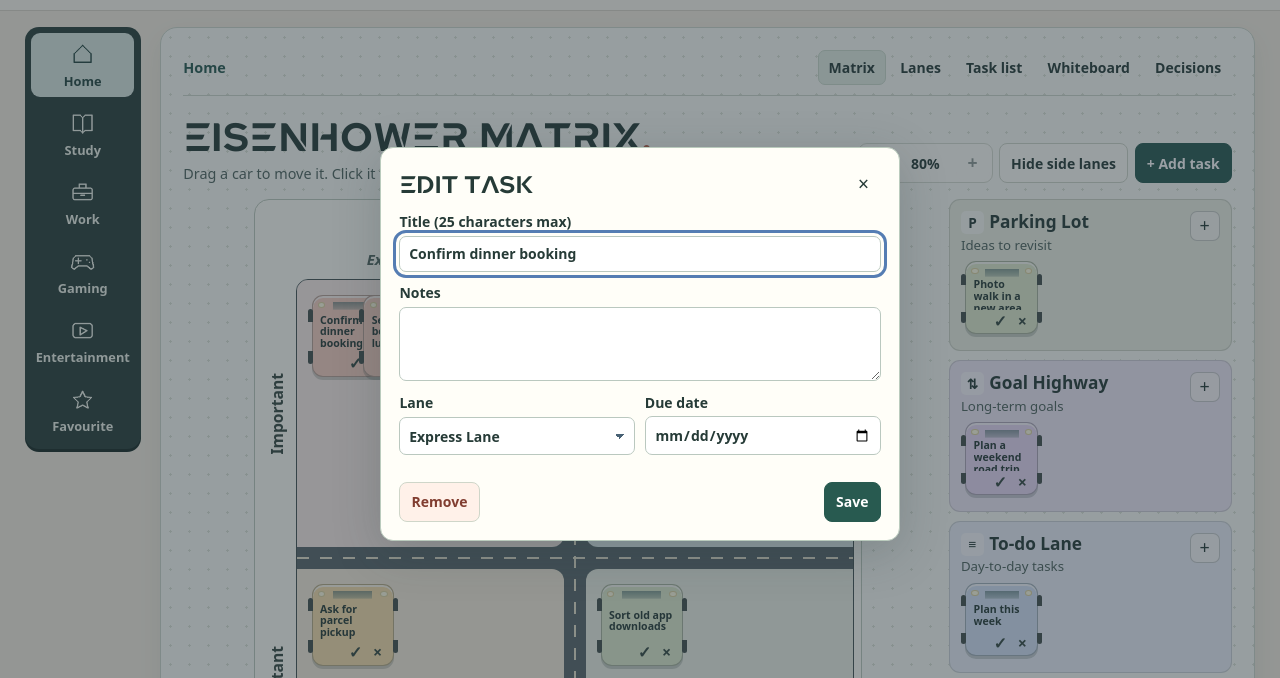
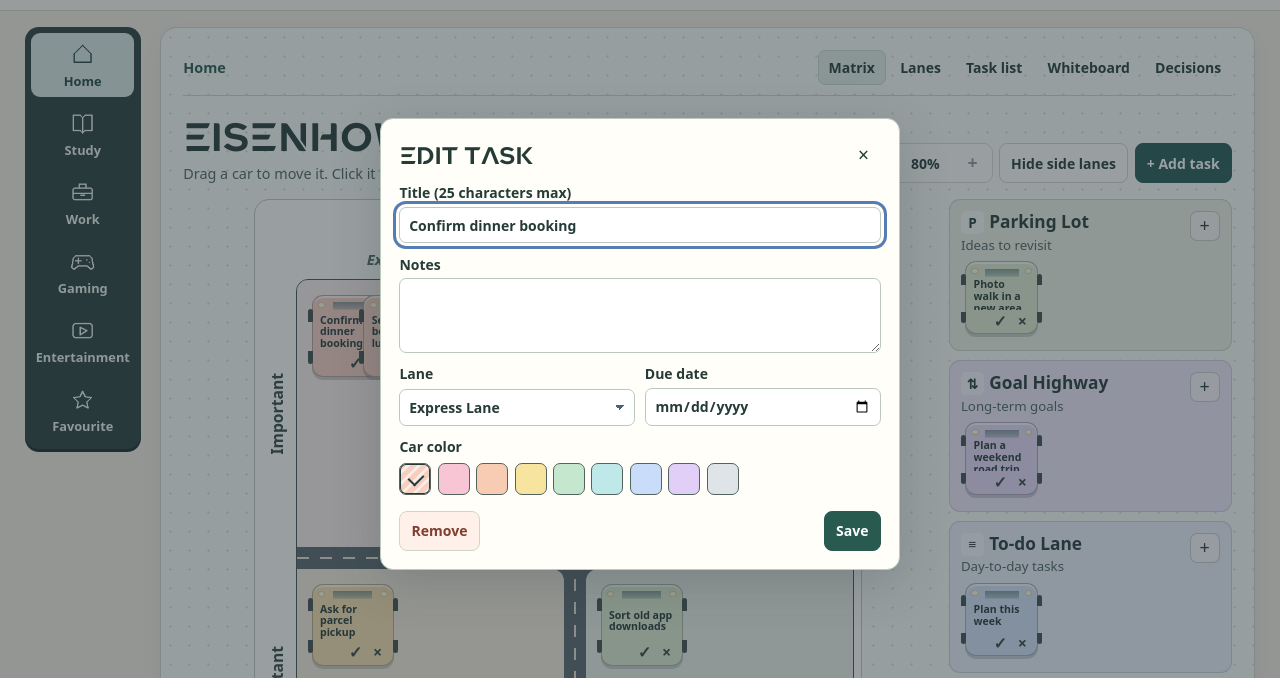
Before and after one commit to Dymon18/tasklane, a website built with Vite: page index.html in a window 1280 px wide. Both pictures are taken after a click on the button "Confirm dinner booking". Shown: the part 56-734 px from the top of the page. Built offline with nearby package versions, Linux system fonts and the light colour scheme.

Commit message:
Add pastel color choices for TaskLane cars

```diff
--- a/index.html
+++ b/index.html
@@ -229,6 +229,7 @@
         <label>Due date<input id="task-due" type="date"></label>
       </div>
       <label id="task-shopping-field" hidden>Shopping category<select id="task-shopping-category" disabled></select></label>
+      <fieldset id="task-car-color" class="car-color"><legend>Car color</legend></fieldset>
       <p id="task-error" class="error" role="status"></p>
       <div class="dialog-actions">
         <button type="button" id="task-delete" class="button danger" hidden>Remove</button>
@@ -256,6 +257,7 @@
         <label>Notes<textarea id="whiteboard-car-notes" rows="3" maxlength="2000"></textarea></label>
       </div>
       <label id="whiteboard-car-paste-field" hidden>Text to paste<textarea id="whiteboard-car-paste-text" rows="4" maxlength="2026" disabled></textarea></label>
+      <fieldset id="whiteboard-car-color" class="car-color"><legend>Car color</legend></fieldset>
       <p id="whiteboard-car-error" class="error" role="status"></p>
       <div class="dialog-actions">
         <button type="button" id="whiteboard-car-remove" class="button danger" hidden>Remove</button>
--- a/src/board.js
+++ b/src/board.js
@@ -1,5 +1,6 @@
 import { clampPosition, findMatrixSpot, fitsMatrix, inset, randomPosition } from './matrix-placement.js'
-import { createCarNote, layOutNotes, measureMatrix, otherMatrixPositions, renderedPosition, setPreferredPosition, titleLimit } from './car-notes.js'
+import { carColor, createCarNote, fillCarColors, layOutNotes, measureMatrix, otherMatrixPositions,
+  renderedPosition, setPreferredPosition, titleLimit } from './car-notes.js'
 
 const byId = (id) => document.getElementById(id)
 const create = (tag, value, className) => {
@@ -48,6 +49,8 @@ export function createBoard({ get, update, notify }) {
   const title = byId('task-title')
   const notes = byId('task-notes')
   const laneInput = byId('task-lane')
+  const colorField = byId('task-car-color')
+  const colorInput = fillCarColors(colorField)
   const due = byId('task-due')
   const categoryField = byId('task-shopping-field')
   const categoryInput = byId('task-shopping-category')
@@ -87,6 +90,7 @@ export function createBoard({ get, update, notify }) {
     laneInput.replaceChildren(...Object.entries(lanes).filter(([, option]) => Boolean(option.swot) === Boolean(isSwot))
       .map(([key, option]) => new Option(option.name, key)))
     laneInput.value = card?.lane ?? lane
+    colorInput.value = carColor(card?.color)
     categoryInput.value = shoppingCategory(card?.shoppingCategory ?? category)
     byId('task-error').textContent = ''
     byId('task-delete').hidden = !card
@@ -101,6 +105,7 @@ export function createBoard({ get, update, notify }) {
     due.closest('label').hidden = Boolean(isNote)
     categoryField.hidden = laneInput.value !== 'shopping'
     categoryInput.disabled = categoryField.hidden
+    colorField.style.setProperty('--default-car-tint', lanes[laneInput.value].car)
   }
 
   function remove(card) {
@@ -136,9 +141,8 @@ export function createBoard({ get, update, notify }) {
   }
 
   function makeCard(card) {
-    const { item, content } = createCarNote(card, () => edit(card))
+    const { item, content } = createCarNote(card, () => edit(card), lanes[card.lane].car)
     if (card.done) item.classList.add('done')
-    item.style.setProperty('--car', lanes[card.lane].car)
     if (card.position) setPreferredPosition(item, card.position)
     if (card.due) content.append(create('span', dateText(card.due), 'task-detail'))
     item.append(actions(card))
@@ -388,7 +392,7 @@ export function createBoard({ get, update, notify }) {
     const lane = laneInput.value
     const id = editing?.id ?? crypto.randomUUID()
     const item = { title: name, notes: notes.value.trim(), due: lanes[lane].swot ? '' : due.value,
-      lane, done: !lanes[lane].swot && Boolean(editing?.done),
+      lane, color: carColor(colorInput.value), done: !lanes[lane].swot && Boolean(editing?.done),
       ...(lane === 'shopping' ? { shoppingCategory: shoppingCategory(categoryInput.value) } : {}) }
     if (matrix.includes(lane) && lane !== editing?.lane) {
       const area = matrixBoard.querySelector(`[data-lane="${lane}"] .free-notes`)
--- a/src/car-notes.js
+++ b/src/car-notes.js
@@ -1,6 +1,40 @@
 import { arrangeMatrix, inset, matrixSpace } from './matrix-placement.js'
 
 export const titleLimit = 25
+export const whiteboardCarDefault = '#f7dfab'
+
+const carPalette = {
+  rose: ['Rose', '#f7c5d3'],
+  peach: ['Peach', '#f8ccb3'],
+  butter: ['Butter', '#f7e49f'],
+  mint: ['Mint', '#c4e7cd'],
+  aqua: ['Aqua', '#bfe8e9'],
+  sky: ['Sky', '#c9ddfa'],
+  lavender: ['Lavender', '#e2cff7'],
+  slate: ['Slate', '#dee4e8'],
+}
+
+export function carColor(value) {
+  return typeof value === 'string' && Object.hasOwn(carPalette, value) ? value : ''
+}
+
+export function fillCarColors(fieldset) {
+  const swatches = document.createElement('div')
+  swatches.className = 'car-color-swatches'
+  for (const [value, [name, tint]] of [['', ['Default', 'var(--default-car-tint)']], ...Object.entries(carPalette)]) {
+    const swatch = document.createElement('input')
+    swatch.type = 'radio'
+    swatch.name = 'car-color'
+    swatch.value = value
+    swatch.defaultChecked = value === ''
+    swatch.title = name
+    swatch.setAttribute('aria-label', name)
+    swatch.style.setProperty('--swatch-tint', tint)
+    swatches.append(swatch)
+  }
+  fieldset.append(swatches)
+  return fieldset.form.elements.namedItem('car-color')
+}
 
 export function placeNote(note, { x, y }) {
   note.style.setProperty('--note-x', x)
@@ -55,10 +89,11 @@ export function otherMatrixPositions(area, cardId) {
     .map(renderedPosition).filter(Boolean)
 }
 
-export function createCarNote(car, edit) {
+export function createCarNote(car, edit, defaultTint = whiteboardCarDefault) {
   const item = document.createElement('article')
   item.className = 'task-card'
   item.dataset.cardId = car.id
+  item.style.setProperty('--car', carPalette[carColor(car.color)]?.[1] ?? defaultTint)
   const token = document.createElement('span')
   token.className = 'car-token'
   token.setAttribute('aria-hidden', 'true')
--- a/src/style.css
+++ b/src/style.css
@@ -180,7 +180,7 @@ body[data-mode="owner"] .mode { background: #dcebdc; color: #275746; }
 .canvas-stack canvas { display: block; position: absolute; inset: 0; width: 100%; height: 100%; touch-action: none; }
 .canvas-car-tools { display: flex; flex-wrap: wrap; gap: .4rem; padding: 0 .65rem .55rem; }
 .whiteboard-car-layer { position: absolute; inset: 0; container-type: size; pointer-events: none; }
-.whiteboard-car-layer .task-card { --note-base: clamp(2.8rem, 9.5cqw, 7.5rem); --car: #f7dfab; --scale: .8; grid-template-rows: .72rem minmax(0, 1fr); pointer-events: auto; touch-action: none; }
+.whiteboard-car-layer .task-card { --note-base: clamp(2.8rem, 9.5cqw, 7.5rem); --scale: .8; grid-template-rows: .72rem minmax(0, 1fr); pointer-events: auto; touch-action: none; }
 .whiteboard-car-layer .task-card:focus-within { z-index: 1; }
 .whiteboard-car-layer .whiteboard-car-moving { z-index: 2; cursor: grabbing; box-shadow: 0 5px 15px #33494060; }
 #canvas { cursor: crosshair; }
@@ -231,6 +231,13 @@ form label, .tool-card label { display: grid; gap: .3rem; margin-bottom: .7rem;
 form input, form textarea, select, .tool-card textarea { min-width: 0; width: 100%; border: 1px solid #bac8bf; background: #fff; color: var(--ink); padding: .48rem .55rem; border-radius: 7px; }
 select { appearance: none; padding-right: 1.8rem; background-image: linear-gradient(45deg, transparent 50%, #486174 50%), linear-gradient(135deg, #486174 50%, transparent 50%); background-position: calc(100% - 14px) 50%, calc(100% - 9px) 50%; background-size: 5px 5px; background-repeat: no-repeat; }
 .fields { display: grid; grid-template-columns: repeat(2, minmax(0, 1fr)); gap: .6rem; }
+.car-color { border: 0; padding: 0; margin: 0; min-width: 0; }
+.car-color legend { padding: 0; font-size: .875rem; font-weight: 700; }
+.car-color-swatches { display: flex; flex-wrap: wrap; gap: .4rem; margin-top: .4rem; }
+.car-color input { appearance: none; position: relative; width: 2rem; height: 2rem; padding: 0; margin: 0; border-color: #53635d; background: var(--swatch-tint); cursor: pointer; }
+.car-color input[value=""] { background: repeating-linear-gradient(135deg, transparent 0 5px, #fff9 5px 8px), var(--swatch-tint); }
+.car-color input:checked::after { content: ''; position: absolute; inset: 7px 9px 9px 11px; border: solid var(--ink); border-width: 0 2px 2px 0; transform: rotate(45deg); }
+.car-color input:checked { box-shadow: inset 0 0 0 1px var(--ink); }
 .error { color: #8d392c; }
 #github-login, #setup-sign-out { margin-top: 1rem; }
 .desk-footer { display: flex; align-items: baseline; flex-wrap: wrap; gap: .5rem 1rem; padding-block: 1.25rem; color: var(--muted); font-size: .875rem; }
--- a/src/whiteboard-cars.js
+++ b/src/whiteboard-cars.js
@@ -1,6 +1,6 @@
 import {
-  createCarNote, layOutNotes, measureMatrix, otherMatrixPositions,
-  placeNote, renderedPosition, setPreferredPosition, titleLimit,
+  carColor, createCarNote, fillCarColors, layOutNotes, measureMatrix, otherMatrixPositions,
+  placeNote, renderedPosition, setPreferredPosition, titleLimit, whiteboardCarDefault,
 } from './car-notes.js'
 import { clampPosition, findMatrixSpot, fitsMatrix, inset, randomPosition } from './matrix-placement.js'
 
@@ -25,6 +25,9 @@ export function createWhiteboardCars({ get, update, notify, boardId }) {
   const heading = byId('whiteboard-car-heading')
   const title = byId('whiteboard-car-title')
   const notes = byId('whiteboard-car-notes')
+  const colorField = byId('whiteboard-car-color')
+  const colorInput = fillCarColors(colorField)
+  colorField.style.setProperty('--default-car-tint', whiteboardCarDefault)
   const fields = byId('whiteboard-car-fields')
   const pasteField = byId('whiteboard-car-paste-field')
   const pasteText = byId('whiteboard-car-paste-text')
@@ -34,7 +37,7 @@ export function createWhiteboardCars({ get, update, notify, boardId }) {
   const enabled = () => Boolean(boardId()) && !panel.hidden
   let editing = null
   let dragging = null
-  let copiedText = ''
+  let copiedCar = null
   let revision = 0
 
   function carsFor(state, id = boardId()) {
@@ -95,6 +98,7 @@ export function createWhiteboardCars({ get, update, notify, boardId }) {
     removeButton.hidden = copyButton.hidden = !car
     title.value = car?.title ?? ''
     notes.value = car?.notes ?? ''
+    colorInput.value = carColor(car?.color)
     error.textContent = ''
     dialog.showModal()
     const firstField = pasting ? pasteText : title
@@ -110,6 +114,11 @@ export function createWhiteboardCars({ get, update, notify, boardId }) {
     focusCar(car.id)
   }
 
+  function addPasted(text) {
+    const color = text === copiedCar?.text ? copiedCar.color : ''
+    add({ ...fromClipboard(text), color })
+  }
+
   form.addEventListener('submit', (event) => {
     event.preventDefault()
     if (!enabled()) return
@@ -119,6 +128,7 @@ export function createWhiteboardCars({ get, update, notify, boardId }) {
       error.textContent = 'Enter a title up to 25 characters.'
       return
     }
+    values.color = carColor(colorInput.value)
     dialog.close()
     if (editing) {
       const car = editing
@@ -147,10 +157,11 @@ export function createWhiteboardCars({ get, update, notify, boardId }) {
       error.textContent = 'Enter a title up to 25 characters.'
       return
     }
-    copiedText = [currentTitle, notes.value.trim()].filter(Boolean).join('\n')
+    const text = [currentTitle, notes.value.trim()].filter(Boolean).join('\n')
+    copiedCar = { text, color: carColor(colorInput.value) }
     const request = revision
     try {
-      if (navigator.clipboard?.writeText) await navigator.clipboard.writeText(copiedText)
+      if (navigator.clipboard?.writeText) await navigator.clipboard.writeText(text)
     } catch {
       // Paste car also accepts the in-app copy when clipboard access is unavailable.
     }
@@ -167,8 +178,8 @@ export function createWhiteboardCars({ get, update, notify, boardId }) {
       // Manual paste is available if the browser blocks clipboard reads.
     }
     if (request !== revision || !enabled() || dialog.open) return
-    const source = text?.trim() || copiedText
-    if (source) add(fromClipboard(source))
+    const source = text?.trim() || copiedCar?.text
+    if (source) addPasted(source)
     else openEditor(null, true)
   })
 
@@ -178,7 +189,7 @@ export function createWhiteboardCars({ get, update, notify, boardId }) {
     if (!text) return
     event.preventDefault()
     revision++
-    add(fromClipboard(text))
+    addPasted(text)
   })
 
   function moveCar(car, position, geometry) {
@@ -267,7 +278,7 @@ export function createWhiteboardCars({ get, update, notify, boardId }) {
       cancelDrag()
       if (dialog.open) dialog.close()
       editing = null
-      if (clearCopy) copiedText = ''
+      if (clearCopy) copiedCar = null
     },
   }
 }
```
Also changed, not shown: src/main.js (+4 -3 lines).
